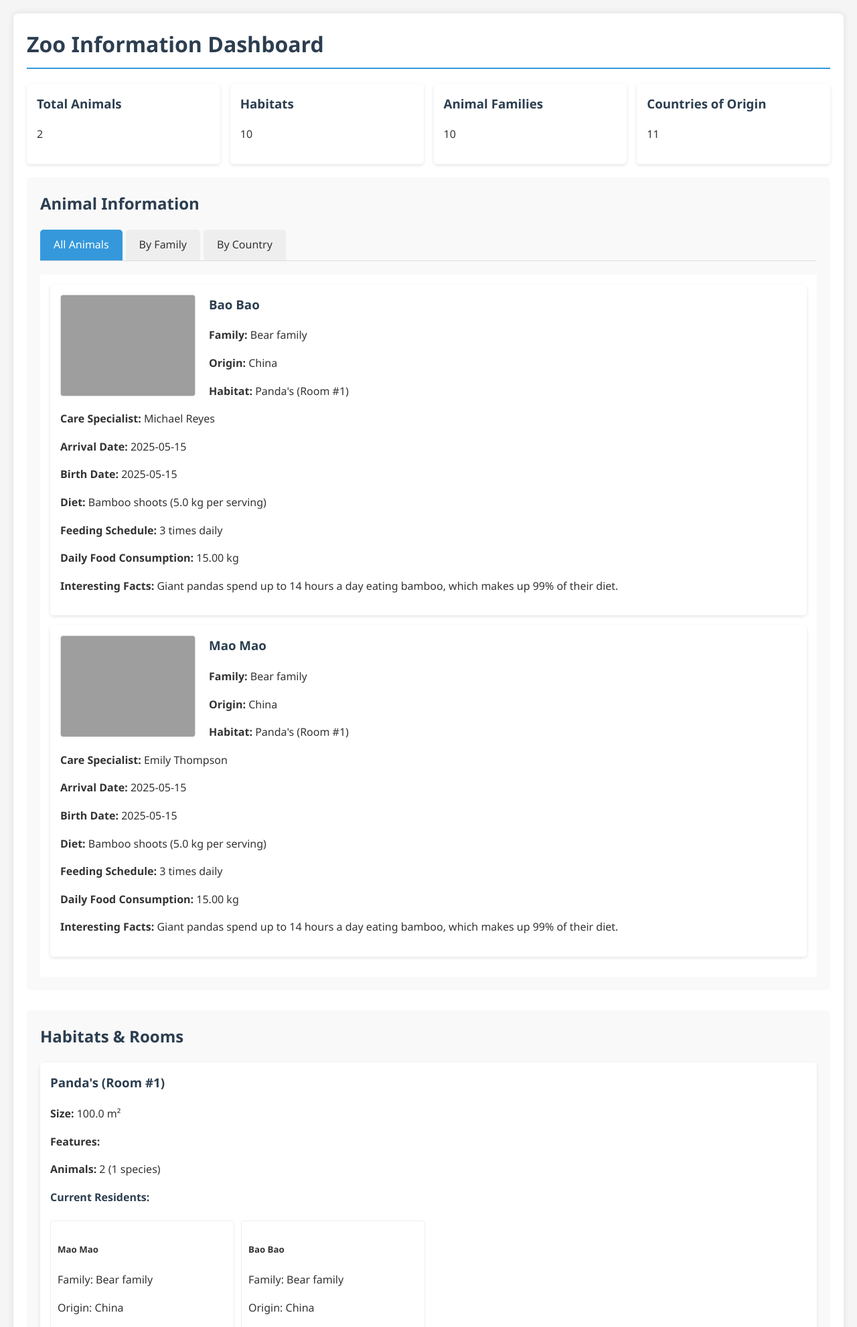
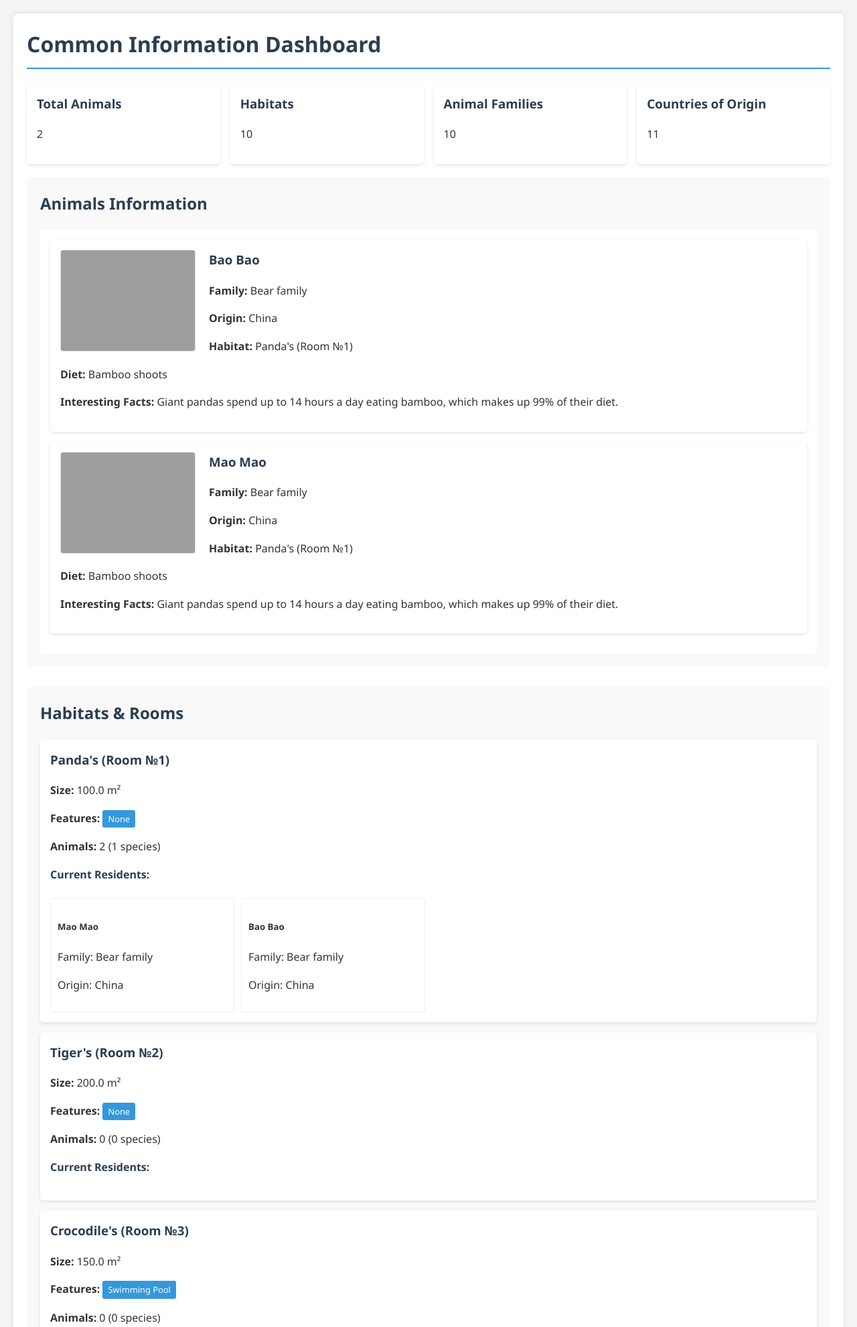
Before and after one commit to Antrsss/IGI_STRWEB_RENAMED, a Django app: page /users/guest/ in a window 1280 px wide. Shown: the top 1982 px of the page at 67% size. Run offline with Django 5.2, Linux system fonts and the light colour scheme; data comes from the database, SQL or seed files in the repository; both versions use the stored data as it was after the commit; tables that the repository leaves empty hold one stand-in row (values such as "Sample post"); grey boxes are pictures that could not be loaded.

Commit message:
Dashboards finished!

```diff
--- a/IGI/LR5/ZooApp/ZooApp/urls.py
+++ b/IGI/LR5/ZooApp/ZooApp/urls.py
@@ -26,7 +26,9 @@ import zoo.users.register_views as register_views
 urlpatterns = [
     path('admin/', admin.site.urls),
     path('login/', auth_views.LoginView.as_view(template_name='login.html'), name = 'login'),
-    path('logout/', auth_views.LogoutView.as_view(), name='logout'),
+    path('logout/',
+         auth_views.LogoutView.as_view(next_page='home'),  # 'home' - имя URL-шаблона
+         name='logout'),
     path('register/', register_views.register, {'role': 'visitor'}, name='register'),  # По умолчанию регистрация посетителя
     path('register/employee/', register_views.register, {'role': 'employee'}, name='register_employee'),
     path('register/visitor/', register_views.register, {'role': 'visitor'}, name='register_visitor'),
--- a/IGI/LR5/ZooApp/zoo/pages_models.py
+++ b/IGI/LR5/ZooApp/zoo/pages_models.py
@@ -135,7 +135,6 @@ class PromoCode(models.Model):
     is_active = models.BooleanField(default=True, verbose_name="Active")
     created_at = models.DateTimeField(auto_now_add=True)
     expiry_date = models.DateField(verbose_name="Expiry date")
-    # Добавляем связь с пользователями
     users = models.ManyToManyField(
         settings.AUTH_USER_MODEL,
         related_name='promocodes',
--- a/IGI/LR5/ZooApp/zoo/templates/unregistered_employee_dashboard.html
+++ b/IGI/LR5/ZooApp/zoo/templates/unauthenticated/dashboard.html
@@ -133,9 +133,8 @@
 </head>
 <body>
     <div class="container">
-        <h1>Zoo Information Dashboard</h1>
+        <h1>Common Information Dashboard</h1>
 
-        <!-- Краткая статистика -->
         <div class="stats-grid">
             <div class="stat-card">
                 <h3>Total Animals</h3>
@@ -155,17 +154,9 @@
             </div>
         </div>
 
-        <!-- Раздел животных -->
         <div class="section">
-            <h2>Animal Information</h2>
+            <h2>Animals Information</h2>
 
-            <div class="tabs">
-                <div class="tab active" onclick="showTab('all-animals')">All Animals</div>
-                <div class="tab" onclick="showTab('by-family')">By Family</div>
-                <div class="tab" onclick="showTab('by-country')">By Country</div>
-            </div>
-
-            <!-- Все животные -->
             <div id="all-animals" class="tab-content active">
                 {% for animal in animals %}
                 <div class="card clearfix">
@@ -175,16 +166,11 @@
                     <h3>{{ animal.name }}</h3>
                     <p><strong>Family:</strong> {{ animal.family.name }}</p>
                     <p><strong>Origin:</strong> {{ animal.country.name }}</p>
-                    <p><strong>Habitat:</strong> {{ animal.room.name }} (Room #{{ animal.room.number }})</p>
-                    <p><strong>Care Specialist:</strong> {{ animal.employee.name|default:"Not assigned" }}</p>
-                    <p><strong>Arrival Date:</strong> {{ animal.receipt_date|date:"Y-m-d" }}</p>
-                    <p><strong>Birth Date:</strong> {{ animal.birthday|date:"Y-m-d" }}</p>
+                    <p><strong>Habitat:</strong> {{ animal.room.name }} (Room №{{ animal.room.number }})</p>
 
                     {% if animal.food_type %}
                     <div style="margin-top: 10px;">
-                        <p><strong>Diet:</strong> {{ animal.food_type.food_name }} ({{ animal.food_type.portion }} kg per serving)</p>
-                        <p><strong>Feeding Schedule:</strong> {{ animal.food_type.times }} times daily</p>
-                        <p><strong>Daily Food Consumption:</strong> {{ animal.daily_food|floatformat:2 }} kg</p>
+                        <p><strong>Diet:</strong> {{ animal.food_type.food_name }}</p>
                     </div>
                     {% endif %}
 
@@ -192,55 +178,19 @@
                 </div>
                 {% endfor %}
             </div>
-
-            <!-- По семействам -->
-            <div id="by-family" class="tab-content">
-                {% for family in families %}
-                <div class="card">
-                    <h3>{{ family.name }} ({{ family.animal_count }} animals)</h3>
-                    <div style="display: grid; grid-template-columns: repeat(auto-fill, minmax(300px, 1fr)); gap: 15px;">
-                        {% for animal in family.animals.all %}
-                        <div style="border: 1px solid #eee; padding: 10px; border-radius: 4px;">
-                            <h4>{{ animal.name }}</h4>
-                            <p>Habitat: {{ animal.room.name }}</p>
-                            <p>Origin: {{ animal.country.name }}</p>
-                        </div>
-                        {% endfor %}
-                    </div>
-                </div>
-                {% endfor %}
-            </div>
-
-            <!-- По странам -->
-            <div id="by-country" class="tab-content">
-                {% for country in countries %}
-                <div class="card">
-                    <h3>{{ country.name }} ({{ country.animal_count }} animals)</h3>
-                    <div style="display: grid; grid-template-columns: repeat(auto-fill, minmax(300px, 1fr)); gap: 15px;">
-                        {% for animal in country.animals.all %}
-                        <div style="border: 1px solid #eee; padding: 10px; border-radius: 4px;">
-                            <h4>{{ animal.name }}</h4>
-                            <p>Family: {{ animal.family.name }}</p>
-                            <p>Habitat: {{ animal.room.name }}</p>
-                        </div>
-                        {% endfor %}
-                    </div>
-                </div>
-                {% endfor %}
-            </div>
         </div>
 
-        <!-- Раздел помещений -->
         <div class="section">
             <h2>Habitats & Rooms</h2>
             {% for room in rooms %}
             <div class="card">
-                <h3>{{ room.name }} (Room #{{ room.number }})</h3>
+                <h3>{{ room.name }} (Room №{{ room.number }})</h3>
                 <p><strong>Size:</strong> {{ room.square }} m²</p>
 
                 <p><strong>Features:</strong>
                     {% if room.has_swimming %}<span class="feature-badge">Swimming Pool</span>{% endif %}
                     {% if room.has_heating %}<span class="feature-badge">Heating System</span>{% endif %}
+                    {% if not room.has_swimming and not room.has_heating %}<span class="feature-badge">None</span>{% endif %}
                 </p>
 
                 <p><strong>Animals:</strong> {{ room.animal_count }} ({{ room.species_count }} species)</p>
@@ -259,7 +209,6 @@
             {% endfor %}
         </div>
 
-        <!-- Раздел посещения -->
         <div class="section">
             <h2>Visitor Information</h2>
 
@@ -310,17 +259,14 @@
 
     <script>
         function showTab(tabId) {
-            // Hide all tab contents
             document.querySelectorAll('.tab-content').forEach(content => {
                 content.classList.remove('active');
             });
 
-            // Deactivate all tabs
             document.querySelectorAll('.tab').forEach(tab => {
                 tab.classList.remove('active');
             });
 
-            // Activate selected tab
             document.getElementById(tabId).classList.add('active');
             event.currentTarget.classList.add('active');
         }
```
Also changed, not shown: IGI/LR5/ZooApp/zoo/templates/employee/dashboard.html (+15 -4 lines), IGI/LR5/ZooApp/zoo/templates/home.html (+18 -15 lines), IGI/LR5/ZooApp/zoo/templates/superuser/dashboard.html (+0 -17 lines), IGI/LR5/ZooApp/zoo/users/permission_views.py (+22 -48 lines), IGI/LR5/ZooApp/db.sqlite3.
